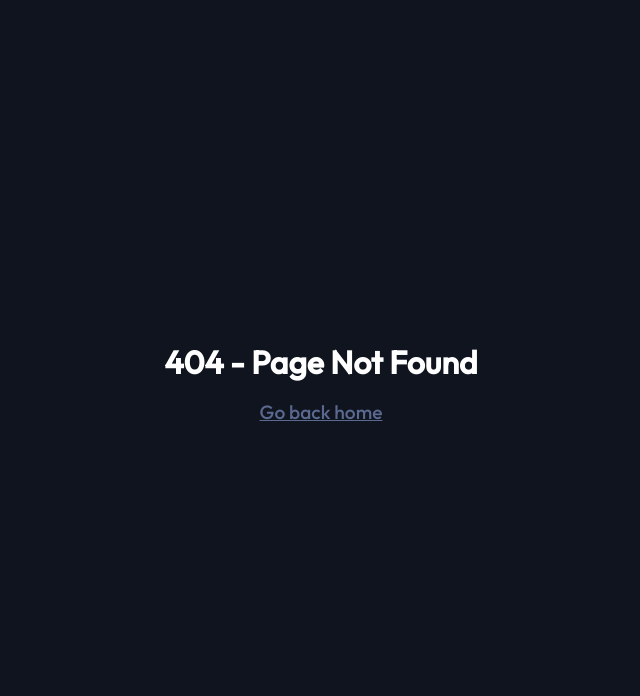
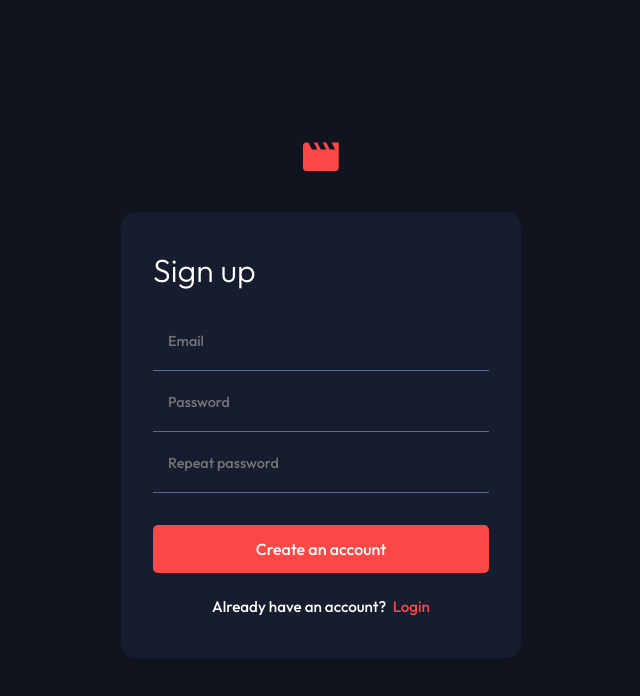
Before and after one commit to siam3310/entertainment-web-app, a Next.js app: page /auth/signup in a window 1280 px wide. Before the commit this address had no page. Shown: the top 696 px of the page, without its empty margins (319-959 px from the left). Built offline with nearby package versions, Linux system fonts and the light colour scheme.

Commit message:
create login and signup page

```diff
--- a/components/Header.js
+++ b/components/Header.js
@@ -194,6 +194,7 @@ const Header = () => {
           </ul>
         </Nav>
 
+        <Link href='/auth/login'>
           <User aria-label="user">
             <Image
               src="/assets/image-avatar.png"
@@ -203,6 +204,7 @@ const Header = () => {
               alt="avatar"
             />
           </User>
+        </Link>
       </Navbar>
     </StyledHeader>
   );
--- /dev/null
+++ b/pages/auth/signup/index.js
@@ -0,0 +1,131 @@
+import Head from 'next/head';
+import Link from 'next/link';
+import styled from 'styled-components';
+import { LogoIcon } from '../../../icons';
+import { Container } from '../../../styles/SharedStyles';
+
+const Wrapper = styled.div`
+height: 100vh;
+display: grid;
+place-items: center;
+`
+
+const Logo = styled.a`
+display: flex;
+justify-content: center;
+margin-bottom: 2.5rem;
+
+  svg {
+    width: 26px;
+  }
+
+  @media (min-width: 600px) {
+    svg {
+      width: 30px;
+    }
+  }
+
+  @media (min-width: 768px) {
+    svg {
+      width: 38px;
+    }
+  }
+`;
+
+const Form = styled.form`
+  background-color: ${({theme}) => theme.colors.semiDarkBlue};
+  padding:2.4rem 2rem 2.5rem;
+  border-radius: 15px;
+  display: flex;
+  flex-direction: column;
+  align-items: center;
+  width: 400px;
+  max-width: 600px;
+
+    h1 {
+      font-weight: 300;
+      align-self: flex-start;
+      margin-bottom: 2rem;
+    }
+
+    p {
+      margin-top: 1.4rem;
+      font-size: .95rem;
+    }
+    a {
+      color: #FC4747;
+      margin-left: .4rem;
+
+      &:hover {
+        border-bottom: 1px solid currentColor;
+      }
+    }
+`;
+
+const Input = styled.input`
+  padding: 10px 15px 20px;
+  margin-bottom: 12px;
+  border: none;
+  border-bottom: 1px solid currentColor;
+  background-color: transparent;
+  color: #5A698F;
+  font-size: .9rem;
+  width: 100%;
+  caret-color: #FC4747;
+
+    &:focus{
+      outline: none;
+      border-bottom: 1px solid #fff;
+    }
+`;
+
+const Button = styled.button`
+  width: 100%;
+  padding: 16px;
+  margin-top: 20px;
+  border-radius: 5px;
+  border: none;
+  background-color: #FC4747;
+  color: #fff;
+  font-size: 1rem;
+  cursor: pointer;
+  transition: .3s;
+
+  &:hover {
+    background-color: #F25858;
+  }
+`;
+
+const LoginPage = () => {
+  const handleLogin = (e) => {
+    e.preventDefault();
+    // login logic here
+  };
+
+  return (
+    <>
+    <Head>
+      <title>Sign up | Entertainment</title>
+    </Head>
+
+      <Wrapper>
+        <Container>
+        <Logo href="/" aria-label="logo">
+            <LogoIcon />
+          </Logo>
+          <Form onSubmit={handleLogin}>
+            <h1>Sign up</h1>
+            <Input type="email" name="email" placeholder="Email" required />
+            <Input type="password" name="password" placeholder="Password" required />
+            <Input type="password" name="re-password" placeholder="Repeat password" required />
+            <Button type="submit">Create an account</Button>
+            <p>Already have an account?<Link href='/auth/login'>Login</Link></p>
+          </Form>
+        </Container>
+      </Wrapper>
+
+    </>
+  );
+};
+
+export default LoginPage;
```
Also changed, not shown: pages/auth/login/index.js (added, +129 -0 lines), 1 other file (tests, documents, lock files or other folders). Lines whose indentation alone changed are shown as unchanged.
